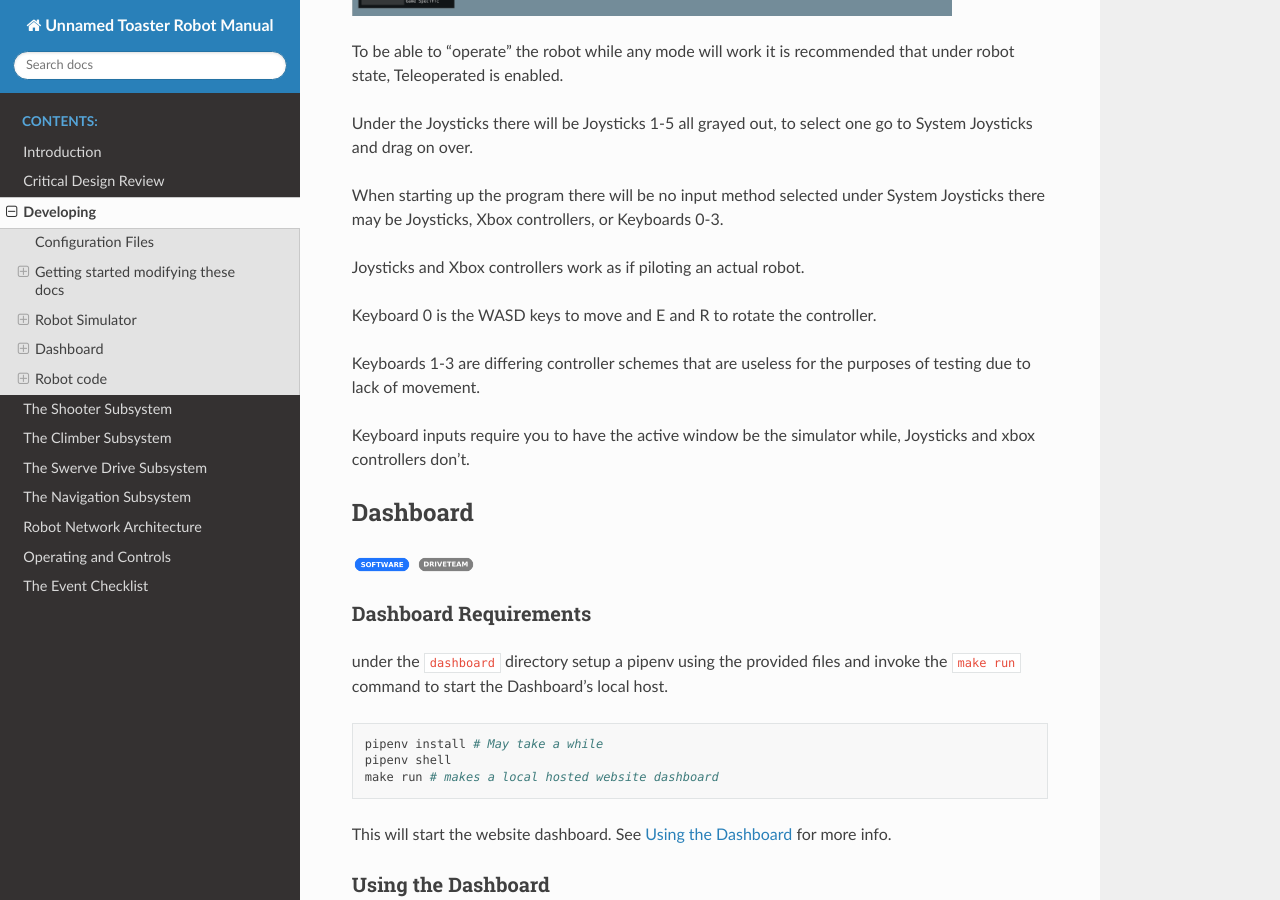
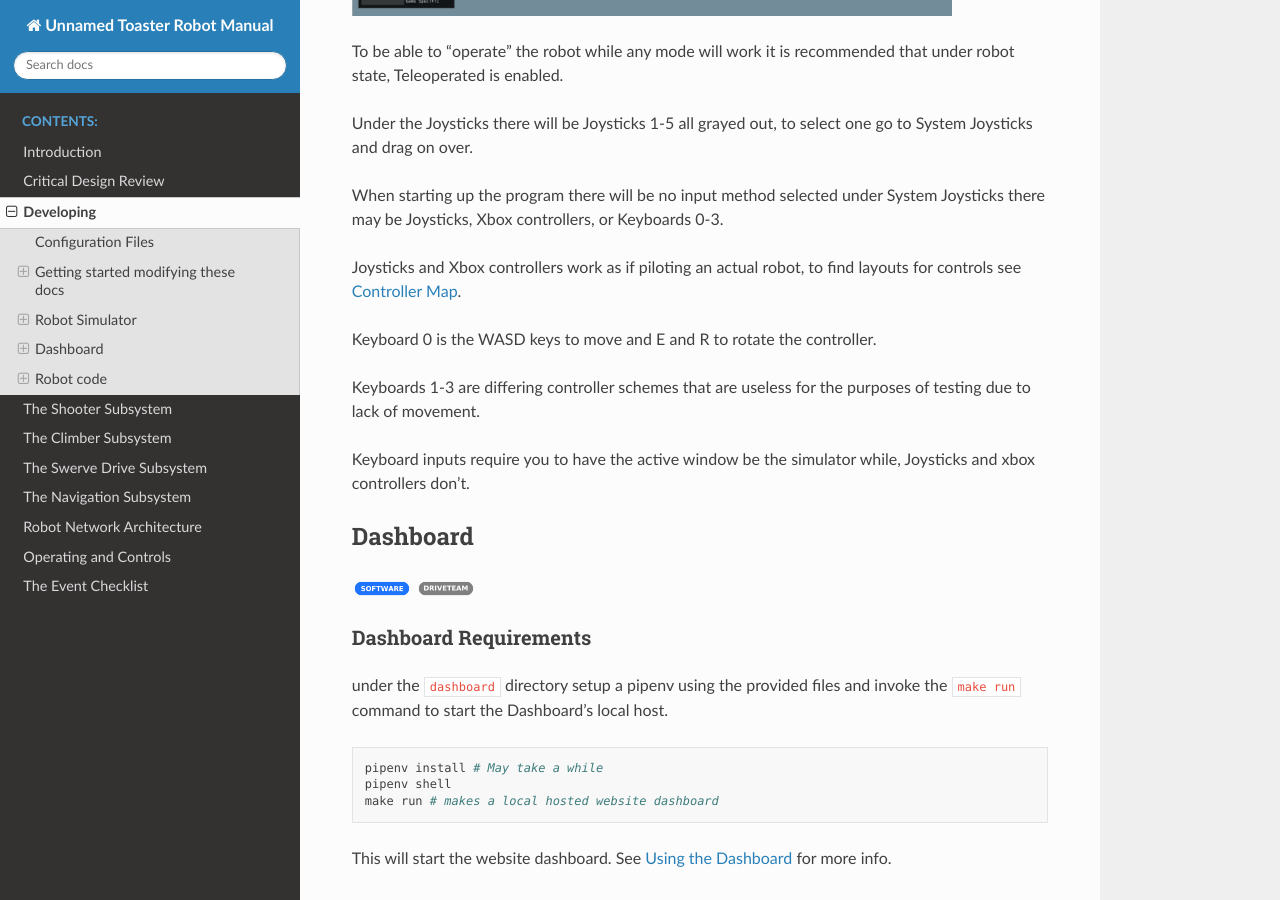
Before and after one commit to FRC-1721/1721-RapidReact, a Sphinx documentation site: the page built from docs/developing/developing.rst, in a window 1280 px wide and 900 px high, scrolled down 4632 px. Built offline with Sphinx 7.4.7 and the Read the Docs theme 2.0.0, drawn with Linux system fonts in a browser that asks for light colours.

Commit message:
last few changes from me for tonight

```diff
--- a/docs/developing/developing.rst
+++ b/docs/developing/developing.rst
@@ -171,7 +171,8 @@ When starting up the program there will be no input method
 selected under System Joysticks there may be Joysticks,
 Xbox controllers, or Keyboards 0-3.
 
-Joysticks and Xbox controllers work as if piloting an actual robot.
+Joysticks and Xbox controllers work as if piloting an actual robot,
+to find layouts for controls see :ref:`Controller Map`.
 
 Keyboard 0 is the WASD keys to move and E and R to rotate the controller.
 
@@ -266,6 +267,7 @@ FRC Driver Station
 .. figure:: resources/Qdriverstation.png
   :width: 600
   :alt: Alternative text
+
   Q driver Station
 
 The FRC Driver Station is made for windows, but there is a linux version
```
